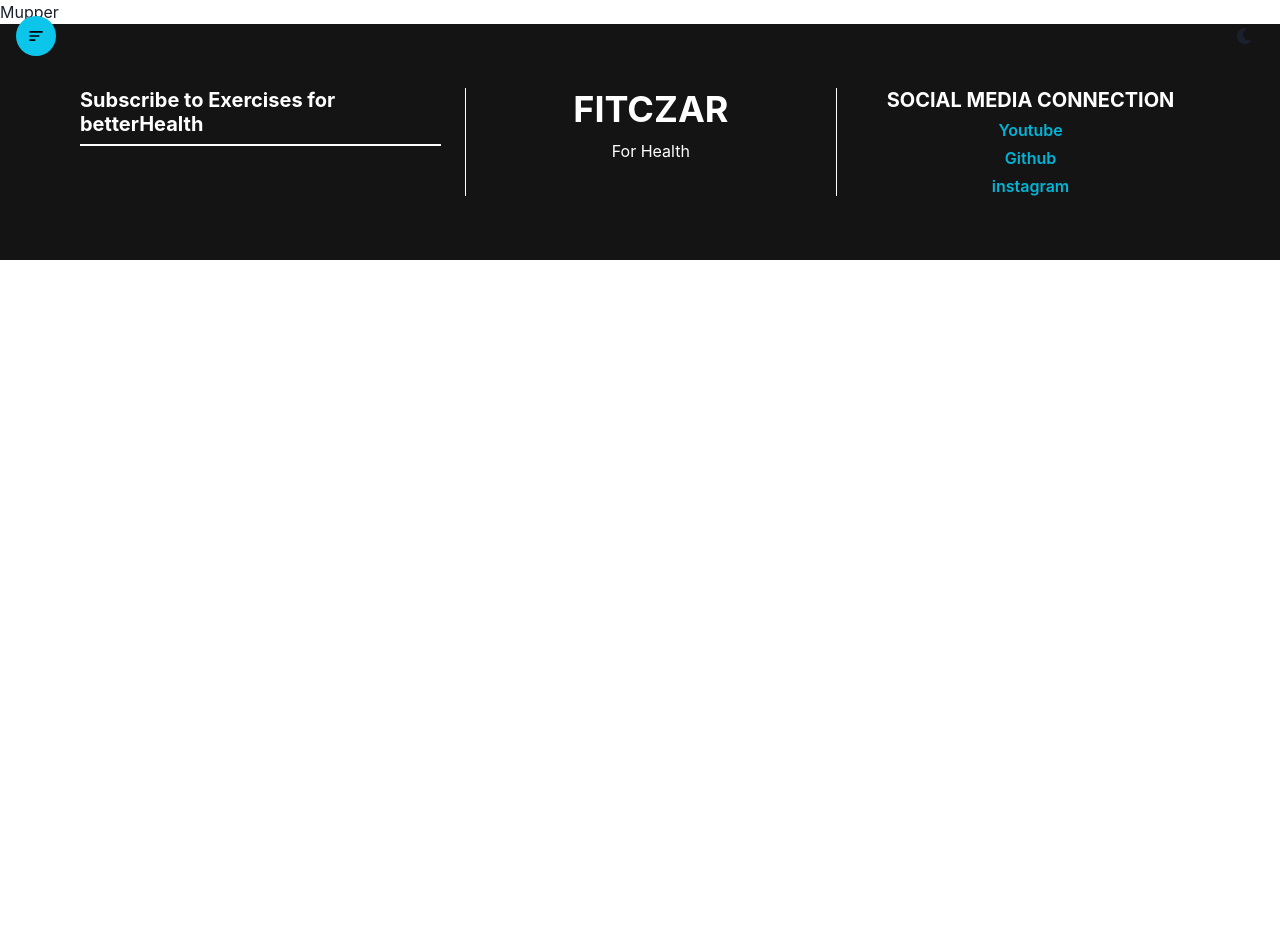
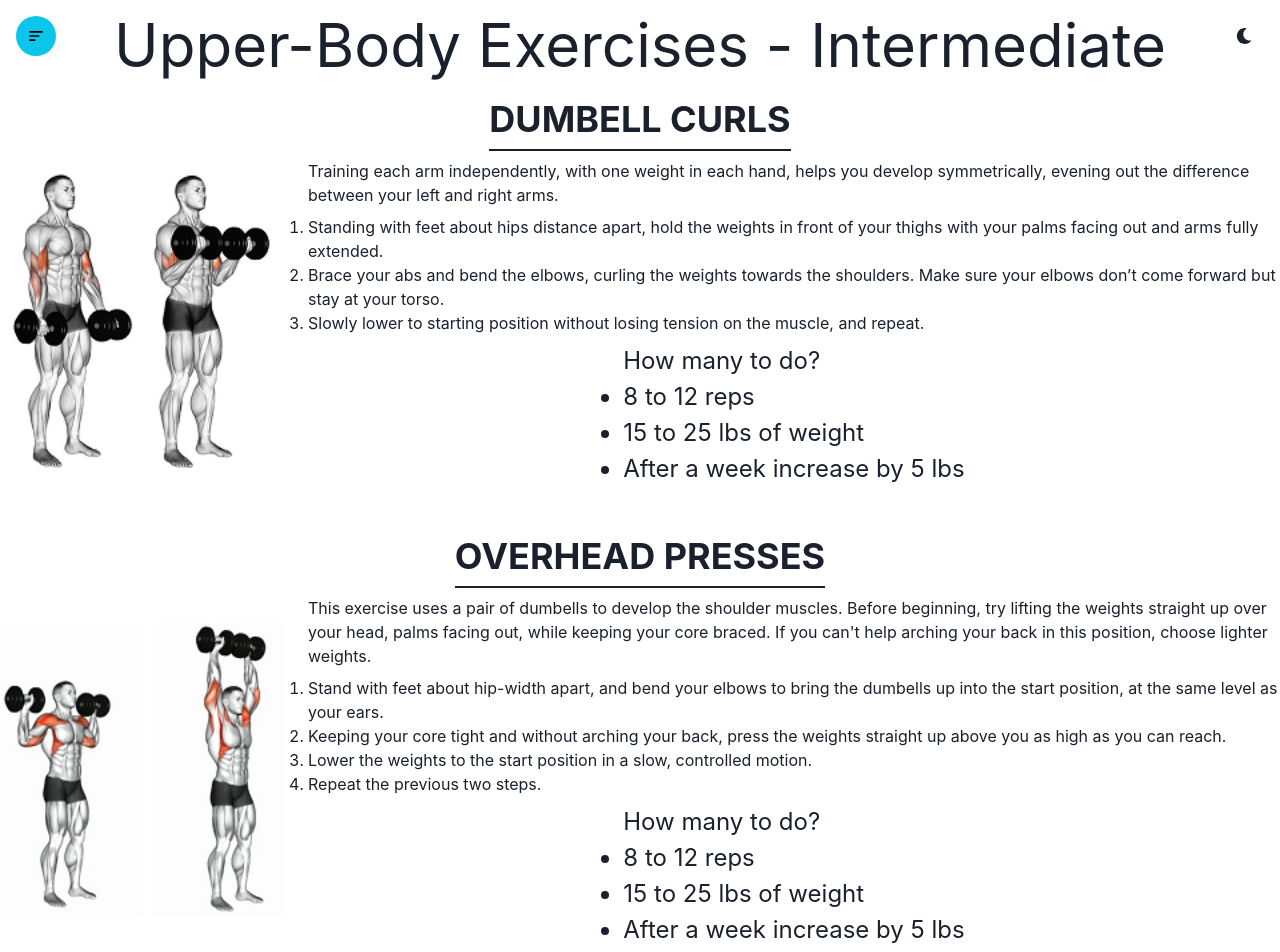
Before and after one commit to KapilParsodkar/FitCzar-fitness-App, a React (Create React App) app in the folder Frontend with backend integration/Home/: page /mupper in a window 1280 px wide. Shown: the top 952 px of the page. Before the commit the page ends 800 px from the top, so only its background shows below. Built offline with nearby package versions, Linux system fonts and the light colour scheme.

Commit message:
More exercises and images

```diff
--- a/Frontend with backend integration/Home/src/App.js
+++ b/Frontend with backend integration/Home/src/App.js
@@ -14,7 +14,7 @@ import Elegs from './Exercises/Elegs';
 import Eupper from './Exercises/Eupper';
 import Mupper from './Exercises/Mupper';
 import Mlegs from './Exercises/Mlegs';
-import HUpper from './Exercises/HUpper';
+import Hupper from './Exercises/Hupper';
 import Hlegs from './Exercises/Hlegs';
 
 
@@ -46,7 +46,7 @@ function App() {
         <Route path="/mlegs" element={<Mlegs/>}/>
         <Route path="/mupper" element={<Mupper/>}/>
         <Route path="/hlegs" element={<Hlegs/>}/>
-        <Route path="/hupper" element={<HUpper/>}/>
+        <Route path="/hupper" element={<Hupper/>}/>
             </Routes>
 
      <Footer/>
--- a/Frontend with backend integration/Home/src/Exercises/Eupper.js
+++ b/Frontend with backend integration/Home/src/Exercises/Eupper.js
@@ -1,8 +1,79 @@
-import React from 'react'
+import React, { useState, useEffect } from "react";
+import {
+  Drawer,
+  DrawerBody,
+  DrawerHeader,
+  DrawerOverlay,
+  DrawerContent,
+  DrawerCloseButton,
+  Button,
+  useDisclosure,
+  VStack,
+  HStack,
+  Text,
+  Container,
+  Table,
+  Box,
+  Heading, Image
+} from "@chakra-ui/react";
+import { BrowserRouter as Router, Routes, Route, useNavigate } from "react-router-dom";
+
+import curls from "../assests/upper/dumbellCurls.png"
+import overheadPress from "../assests/upper/overheadPress.png"
+
 
 const Eupper = () => {
+
   return (
-    <div>Eupper</div>
+    <Box>
+      <Text style={{ textAlign: 'center' }} fontSize={"6xl"}>Upper-Body Exercises - Beginning</Text>
+      <VStack>
+
+        <Heading textTransform={"uppercase"} py="2" w={"fit-content"} borderBottom={'2px solid'} m="auto">Dumbell Curls</Heading>
+        <HStack>
+          <Image src={curls}  h={['40','300']}/>
+          <VStack>
+          <Text>Training each arm independently, with one weight in each hand, helps you develop symmetrically, evening out the difference between your left and right arms.</Text>
+          <ol style={{ listStyleType: 'decimal' }}>
+            <li>Standing with feet about hips distance apart, hold the weights in front of your thighs with your palms facing out and arms fully extended.</li>
+            <li>Brace your abs and bend the elbows, curling the weights towards the shoulders.  Make sure your elbows don’t come forward but stay at your torso.</li>
+            <li>Slowly lower to starting position without losing tension on the muscle, and repeat.</li>
+          </ol>
+          <Text fontSize={"2xl"}>How many to do? <ul>
+            <li>6 to 12 reps</li>
+            <li>5 to 10 lbs of weight</li>
+            <li>After a week increase by 5 lbs</li>
+          </ul></Text>
+          </VStack>
+        </HStack>
+        <br/>
+
+        <Heading textTransform={"uppercase"} py="2" w={"fit-content"} borderBottom={'2px solid'} m="auto">Overhead Presses</Heading>
+        <HStack>
+          <Image src={overheadPress}  h={['40','300']}/>
+          <VStack>
+          <Text>This exercise uses a pair of dumbells to develop the shoulder muscles.  Before beginning, try lifting the weights straight up over your head, palms facing out, while keeping your core braced.  If you can't help arching your back in this position, choose lighter weights.</Text>
+          <ol style={{ listStyleType: 'decimal' }}>
+            <li>Stand with feet about hip-width apart, and bend your elbows to bring the dumbells up into the start position, at the same level as your ears.</li>
+            <li>Keeping your core tight and without arching your back, press the weights straight up above you as high as you can reach.</li>
+            <li>Lower the weights to the start position in a slow, controlled motion.</li>
+            <li>Repeat the previous two steps.</li>
+          </ol>
+          <Text fontSize={"2xl"}>How many to do? <ul>
+            <li>6 to 12 reps</li>
+            <li>5 to 10 lbs of weight</li>
+            <li>After a week increase by 5 lbs</li>
+          </ul></Text>
+          </VStack>
+        </HStack>
+        <br/>
+
+
+      </VStack>
+      <br/>
+
+    </Box>
+
   )
 }
 
--- a/Frontend with backend integration/Home/src/Exercises/HUpper.js
+++ b/Frontend with backend integration/Home/src/Exercises/HUpper.js
@@ -1,9 +1,61 @@
-import React from 'react'
+import React, { useState, useEffect } from "react";
+import {
+  Drawer,
+  DrawerBody,
+  DrawerHeader,
+  DrawerOverlay,
+  DrawerContent,
+  DrawerCloseButton,
+  Button,
+  useDisclosure,
+  VStack,
+  HStack,
+  Text,
+  Container,
+  Table,
+  Box,
+  Heading, Image
+} from "@chakra-ui/react";
+import { BrowserRouter as Router, Routes, Route, useNavigate } from "react-router-dom";
 
-const HUpper = () => {
+import curls from "../assests/upper/dumbellCurls.png"
+
+
+const Hupper = () => {
+
   return (
-    <div>HUpper</div>
+    <Box>
+      <Text style={{ textAlign: 'center' }} fontSize={"6xl"}>Upper-Body Exercises - Advanced</Text>
+      <VStack>
+
+        <Heading textTransform={"uppercase"} py="2" w={"fit-content"} borderBottom={'2px solid'} m="auto"></Heading>
+        <HStack>
+          <Image src={curls}  h={['40','300']}/>
+          <VStack>
+          <Text></Text>
+          <ol style={{ listStyleType: 'decimal' }}>
+            <li></li>
+            <li></li>
+            <li></li>
+            <li></li>
+            <li></li>
+          </ol>
+          <Text fontSize={"2xl"}>How many to do? <ul>
+            <li>10 to 12 reps</li>
+            <li>20 to 40 lbs of weight</li>
+            <li>After a week increase by 5 lbs</li>
+          </ul></Text>
+          </VStack>
+        </HStack>
+        <br/>
+
+      </VStack>
+      <br/>
+
+    </Box>
+
+
   )
 }
 
-export default HUpper
+export default Hupper
--- a/Frontend with backend integration/Home/src/Exercises/Mupper.js
+++ b/Frontend with backend integration/Home/src/Exercises/Mupper.js
@@ -1,8 +1,78 @@
-import React from 'react'
+import React, { useState, useEffect } from "react";
+import {
+  Drawer,
+  DrawerBody,
+  DrawerHeader,
+  DrawerOverlay,
+  DrawerContent,
+  DrawerCloseButton,
+  Button,
+  useDisclosure,
+  VStack,
+  HStack,
+  Text,
+  Container,
+  Table,
+  Box,
+  Heading, Image
+} from "@chakra-ui/react";
+import { BrowserRouter as Router, Routes, Route, useNavigate } from "react-router-dom";
+
+import curls from "../assests/upper/dumbellCurls.png"
+import overheadPress from "../assests/upper/overheadPress.png"
+
 
 const Mupper = () => {
+
   return (
-    <div>Mupper</div>
+    <Box>
+      <Text style={{ textAlign: 'center' }} fontSize={"6xl"}>Upper-Body Exercises - Intermediate</Text>
+      <VStack>
+
+        <Heading textTransform={"uppercase"} py="2" w={"fit-content"} borderBottom={'2px solid'} m="auto">Dumbell Curls</Heading>
+        <HStack>
+          <Image src={curls}  h={['40','300']}/>
+          <VStack>
+          <Text>Training each arm independently, with one weight in each hand, helps you develop symmetrically, evening out the difference between your left and right arms.</Text>
+          <ol style={{ listStyleType: 'decimal' }}>
+            <li>Standing with feet about hips distance apart, hold the weights in front of your thighs with your palms facing out and arms fully extended.</li>
+            <li>Brace your abs and bend the elbows, curling the weights towards the shoulders.  Make sure your elbows don’t come forward but stay at your torso.</li>
+            <li>Slowly lower to starting position without losing tension on the muscle, and repeat.</li>
+          </ol>
+          <Text fontSize={"2xl"}>How many to do? <ul>
+            <li>8 to 12 reps</li>
+            <li>15 to 25 lbs of weight</li>
+            <li>After a week increase by 5 lbs</li>
+          </ul></Text>
+          </VStack>
+        </HStack>
+        <br/>
+
+        <Heading textTransform={"uppercase"} py="2" w={"fit-content"} borderBottom={'2px solid'} m="auto">Overhead Presses</Heading>
+        <HStack>
+          <Image src={overheadPress}  h={['40','300']}/>
+          <VStack>
+          <Text>This exercise uses a pair of dumbells to develop the shoulder muscles.  Before beginning, try lifting the weights straight up over your head, palms facing out, while keeping your core braced.  If you can't help arching your back in this position, choose lighter weights.</Text>
+          <ol style={{ listStyleType: 'decimal' }}>
+            <li>Stand with feet about hip-width apart, and bend your elbows to bring the dumbells up into the start position, at the same level as your ears.</li>
+            <li>Keeping your core tight and without arching your back, press the weights straight up above you as high as you can reach.</li>
+            <li>Lower the weights to the start position in a slow, controlled motion.</li>
+            <li>Repeat the previous two steps.</li>
+          </ol>
+          <Text fontSize={"2xl"}>How many to do? <ul>
+            <li>8 to 12 reps</li>
+            <li>15 to 25 lbs of weight</li>
+            <li>After a week increase by 5 lbs</li>
+          </ul></Text>
+          </VStack>
+        </HStack>
+        <br/>
+
+      </VStack>
+      <br/>
+
+    </Box>
+
   )
 }
 
```
Also changed, not shown: Frontend with backend integration/Home/src/assests/upper/dumbellCurls.png (added), Frontend with backend integration/Home/src/assests/upper/overheadPress.png (added).
